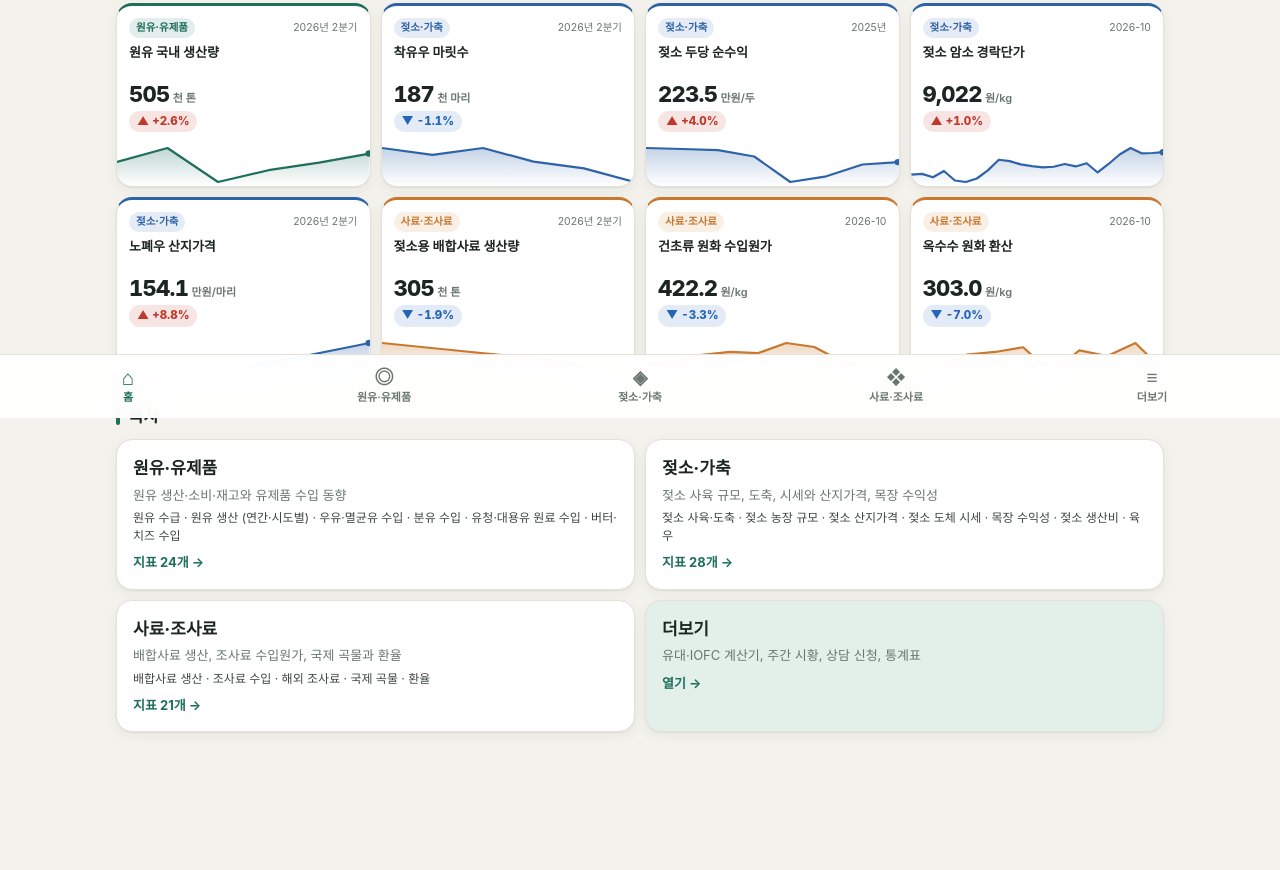
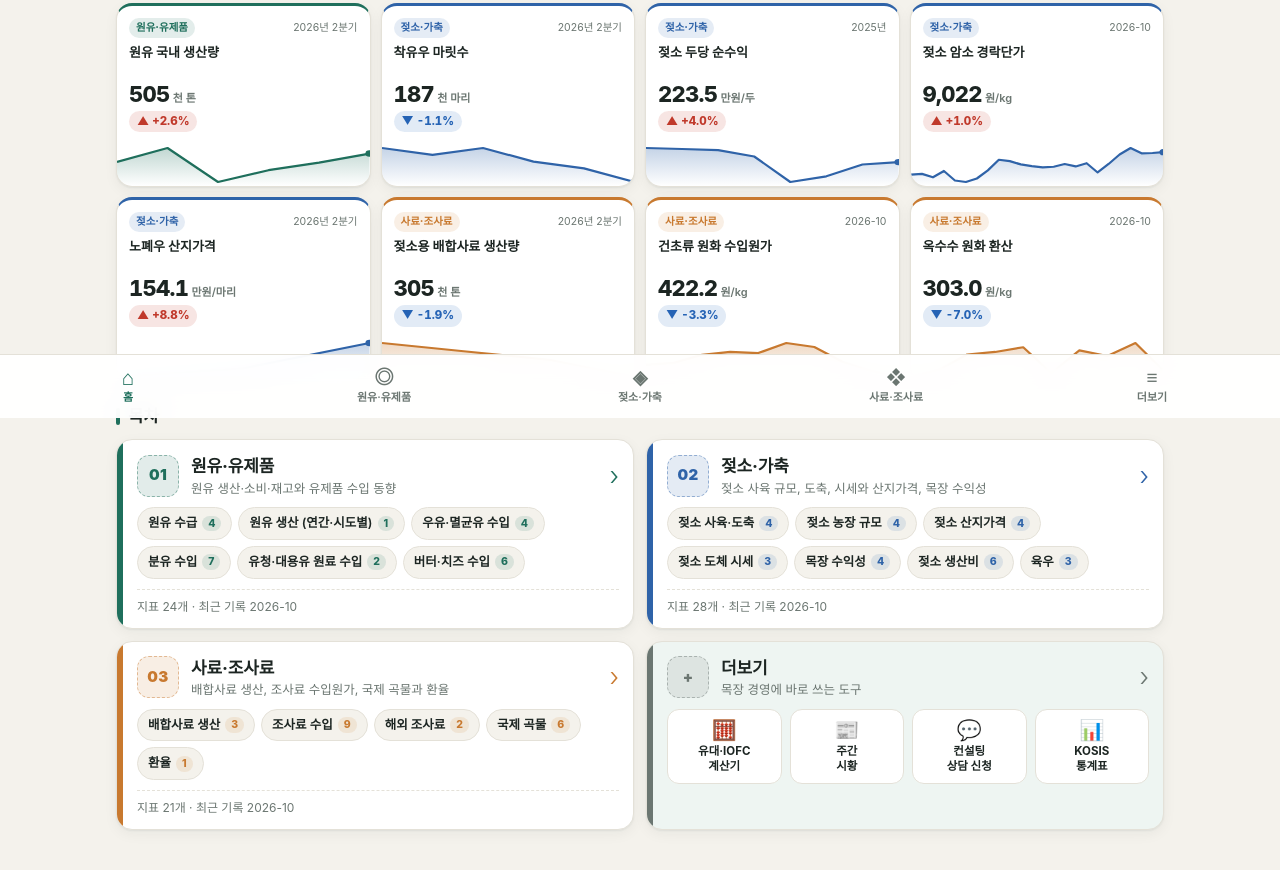
Before and after one commit to sungpyo15-ship-it/dairy-insight, a plain HTML site: page index.html in a window 1280 px wide. Shown: the part 382-1252 px from the top of the page. Before the commit the page ends 1194 px from the top, so only its background shows below. Drawn offline with Linux system fonts and the light colour scheme.

Commit message:
홈 목차를 일기장 장(章) 카드 디자인으로 변경
- 01·02·03 장 번호와 분야 색 띠, 소제목 바로가기 칩(지표 수 표시)
- 장별 지표 수와 최근 기록 시점 표시
- 더보기는 계산기·시황·상담·통계표 바로가기 버튼으로

Co-Authored-By: Claude Opus 5.5 <noreply@anthropic.com>
Claude-Session: https://claude.ai/code/session_013ZkpgstzE1RzZdmP9VWB3o

```diff
--- a/app.js
+++ b/app.js
@@ -401,17 +401,36 @@ function kpiTile(i) {
 function renderHome() {
   const kpis = HOME_KPIS.map((id) => BY_ID[id]).filter((i) => i && i.series.length);
   $('#homeKpis').innerHTML = kpis.map(kpiTile).join('') || '<p class="hint">자료를 불러오는 중입니다.</p>';
-  $('#homeToc').innerHTML = Object.entries(SECTIONS).map(([key, s]) => {
-    const n = INDICATORS.filter((i) => s.subs.some((sb) => sb.groups.includes(i.group)) && !i.sub && i.series.length).length;
-    return `<a class="toc-card" href="#${key}">
-      <span class="toc-title">${esc(s.title)}</span>
-      <span class="toc-lead">${esc(s.lead)}</span>
-      <span class="toc-items">${s.subs.map((sb) => esc(sb.title)).join(' · ')}</span>
-      <span class="toc-count">지표 ${n}개 →</span></a>`;
-  }).join('') + `<a class="toc-card alt" href="#more">
-      <span class="toc-title">더보기</span>
-      <span class="toc-lead">유대·IOFC 계산기, 주간 시황, 상담 신청, 통계표</span>
-      <span class="toc-count">열기 →</span></a>`;
+  // 목차: 일기장 장(章) 카드 — 장 번호·분야 색, 소제목 바로가기 칩, 지표 수·최근 기록 시점
+  const norm = (t) => (/^\d{4}$/.test(t) ? `${t}-12` : t); // 연간 자료는 그해 12월로 비교
+  $('#homeToc').innerHTML = Object.entries(SECTIONS).map(([key, s], idx) => {
+    const subs = s.subs.map((sb) => ({ ...sb, items: INDICATORS.filter((i) => sb.groups.includes(i.group) && !i.sub && i.series.length) }))
+      .filter((sb) => sb.items.length);
+    const items = subs.flatMap((sb) => sb.items);
+    const latest = items.reduce((a, i) => { const t = i.series[i.series.length - 1].t; return !a || norm(t) > norm(a.t) ? { t, i } : a; }, null);
+    const cls = SECTION_TAG[key][1];
+    return `<article class="chap chap-${cls}">
+      <a class="chap-head" href="#${key}">
+        <span class="chap-no">${String(idx + 1).padStart(2, '0')}</span>
+        <span class="chap-text"><span class="chap-title">${esc(s.title)}</span><span class="chap-lead">${esc(s.lead)}</span></span>
+        <span class="chap-go" aria-hidden="true">›</span>
+      </a>
+      <nav class="chap-subs" aria-label="${esc(s.title)} 소제목">${subs.map((sb) => `<a href="#${sb.id}">${esc(sb.title)}<b>${sb.items.length}</b></a>`).join('')}</nav>
+      <p class="chap-meta">지표 ${items.length}개${latest ? ` · 최근 기록 ${esc(tLabel(latest.i, latest.t))}` : ''}</p>
+    </article>`;
+  }).join('') + `<article class="chap chap-more">
+      <a class="chap-head" href="#more">
+        <span class="chap-no">+</span>
+        <span class="chap-text"><span class="chap-title">더보기</span><span class="chap-lead">목장 경영에 바로 쓰는 도구</span></span>
+        <span class="chap-go" aria-hidden="true">›</span>
+      </a>
+      <nav class="chap-tools" aria-label="도구 바로가기">
+        <a href="#calc"><span>🧮</span>유대·IOFC<br>계산기</a>
+        <a href="#brief"><span>📰</span>주간<br>시황</a>
+        <a href="#contact"><span>💬</span>컨설팅<br>상담 신청</a>
+        <a href="#tables"><span>📊</span>KOSIS<br>통계표</a>
+      </nav>
+    </article>`;
 }
 
 // ---- 섹션 (목차 + 소제목별 카드) --------------------------------------------
--- a/styles.css
+++ b/styles.css
@@ -145,18 +145,44 @@ main { max-width: 1080px; margin: 0 auto; padding: 0 16px; }
 .more-items summary::after { content: " ▾"; }
 .more-items[open] summary::after { content: " ▴"; }
 
-/* 홈 목차 카드 */
-.toc-grid { display: grid; gap: 10px; grid-template-columns: 1fr; margin-top: 10px; }
-@media (min-width: 640px) { .toc-grid { grid-template-columns: repeat(2, 1fr); } }
-.toc-card {
-  display: flex; flex-direction: column; gap: 4px; text-decoration: none; color: var(--text);
-  background: var(--card); border: 1px solid var(--line); border-radius: var(--radius); padding: 16px; box-shadow: var(--shadow);
+/* 홈 목차: 일기장 장(章) 카드 */
+.toc-grid { display: grid; gap: 12px; grid-template-columns: 1fr; margin-top: 10px; }
+@media (min-width: 760px) { .toc-grid { grid-template-columns: repeat(2, 1fr); } }
+.chap {
+  --kc: var(--brand); position: relative; overflow: hidden;
+  background: var(--card); border: 1px solid var(--line); border-radius: var(--radius); box-shadow: var(--shadow);
+  padding: 0 0 12px 14px;
 }
-.toc-card.alt { background: var(--brand-soft); }
-.toc-title { font-size: 17px; font-weight: 800; }
-.toc-lead { font-size: 13px; color: var(--muted); }
-.toc-items { font-size: 12px; color: var(--text); opacity: .85; }
-.toc-count { font-size: 13px; font-weight: 700; color: var(--brand); margin-top: 4px; }
+.chap::before { content: ""; position: absolute; left: 0; top: 0; bottom: 0; width: 6px; background: var(--kc); }
+.chap-milk { --kc: var(--c-milk); } .chap-cattle { --kc: var(--c-cattle); } .chap-feed { --kc: var(--c-feed); }
+.chap-more { --kc: var(--c-macro); background: color-mix(in srgb, var(--brand-soft) 60%, var(--card)); }
+.chap-head { display: flex; align-items: center; gap: 12px; padding: 14px 14px 8px 6px; text-decoration: none; color: var(--text); }
+.chap-no {
+  flex: none; width: 42px; height: 42px; border-radius: 12px; display: grid; place-items: center;
+  font-size: 15px; font-weight: 900; letter-spacing: .02em; color: var(--kc);
+  background: color-mix(in srgb, var(--kc) 13%, transparent);
+  border: 1.5px dashed color-mix(in srgb, var(--kc) 45%, transparent);
+}
+.chap-text { display: flex; flex-direction: column; min-width: 0; flex: 1; }
+.chap-title { font-size: 17px; font-weight: 800; letter-spacing: -.01em; }
+.chap-lead { font-size: 12.5px; color: var(--muted); line-height: 1.4; }
+.chap-go { flex: none; font-size: 26px; line-height: 1; color: var(--kc); font-weight: 300; }
+.chap-subs { display: flex; flex-wrap: wrap; gap: 6px; padding: 2px 14px 0 6px; }
+.chap-subs a {
+  display: inline-flex; align-items: center; gap: 5px; text-decoration: none; color: var(--text);
+  font-size: 12.5px; font-weight: 600; padding: 6px 10px; border-radius: 999px;
+  background: var(--bg); border: 1px solid var(--line);
+}
+.chap-subs a b { font-size: 10.5px; font-weight: 800; color: var(--kc); background: color-mix(in srgb, var(--kc) 12%, transparent); padding: 0 6px; border-radius: 999px; }
+.chap-subs a:active { border-color: var(--kc); }
+.chap-meta { margin: 10px 14px 0 6px; padding-top: 8px; border-top: 1px dashed var(--line); font-size: 12px; color: var(--muted); }
+.chap-tools { display: grid; grid-template-columns: repeat(4, 1fr); gap: 8px; padding: 2px 14px 2px 6px; }
+.chap-tools a {
+  display: flex; flex-direction: column; align-items: center; gap: 4px; text-align: center; text-decoration: none;
+  color: var(--text); font-size: 11.5px; font-weight: 650; line-height: 1.3;
+  background: var(--card); border: 1px solid var(--line); border-radius: 12px; padding: 10px 4px;
+}
+.chap-tools a span { font-size: 20px; line-height: 1; }
 
 /* 패널·폼 */
 .panel {
--- a/sw.js
+++ b/sw.js
@@ -1,5 +1,5 @@
 // 오프라인 지원: 화면 파일·data JSON 모두 네트워크 우선(새 버전 즉시 반영), 실패 시 캐시
-const CACHE = 'di-v7';
+const CACHE = 'di-v8';
 const ASSETS = ['./', 'index.html', 'styles.css', 'app.js', 'manifest.webmanifest',
   'icons/icon-192.png', 'icons/icon-512.png', 'icons/apple-touch-icon.png', 'icons/favicon-32.png'];
 self.addEventListener('install', (e) => { self.skipWaiting(); e.waitUntil(caches.open(CACHE).then((c) => c.addAll(ASSETS))); });
```
Also changed, not shown: 1 other file.
